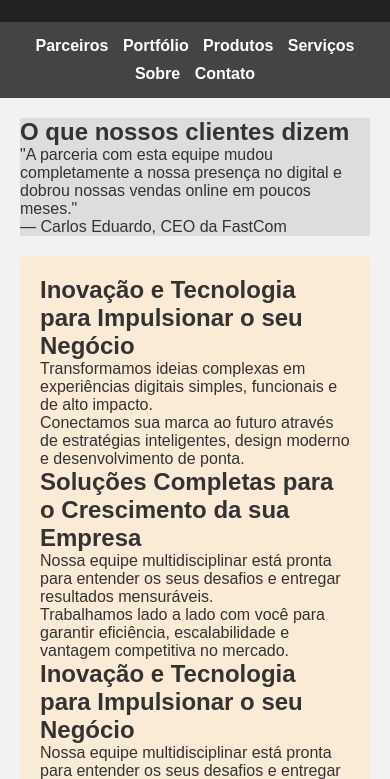
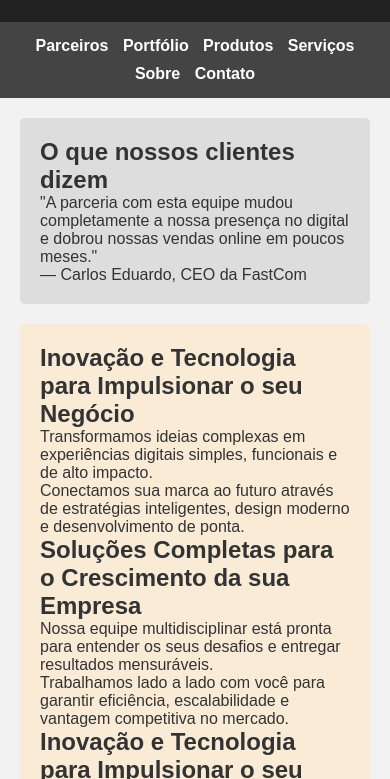
Before and after one commit to mahmanu/web1, a plain HTML site: page index.html in a window 390 px wide. Shown: the part 65-844 px from the top of the page. Drawn offline with Linux system fonts and the light colour scheme.

Commit message:
Refactor layout and positioning of aside and main sections; improve responsiveness

```diff
--- a/index.html
+++ b/index.html
@@ -39,15 +39,19 @@ nav a:hover {
     display:flex;
     gap:20px;
     padding:20px;
-    min-height: 400px;
-    position: sticky;
-    top: 20px;
+    align-items:flex-start;
 }
 aside {
-    width: 25%;
+    position: fixed;
+    top: 20px;
+    left: 20px;
+    width: 22%;
     background-color: #ddd;
+    padding: 20px;
+    border-radius:5px;
 }
 main {
+    margin-left:24%;
     flex:1;
     background-color: antiquewhite;
     padding:20px;
@@ -65,7 +69,12 @@ footer {
         flex-direction:column;
     }
     aside {
+        position:static;
         width:100%;
+        height:auto;
+    }
+    main{
+        margin-left:0;
     }
     nav a {
         display: inline-block;
```
